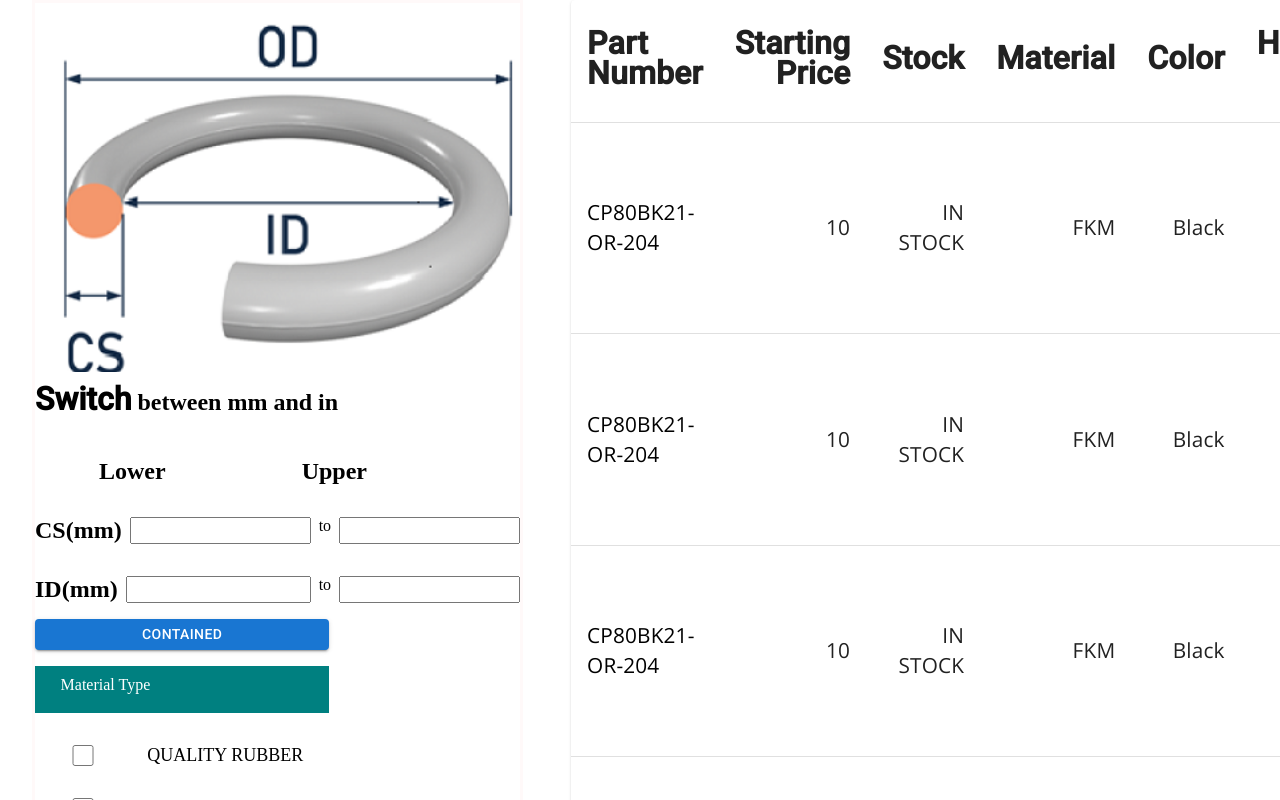
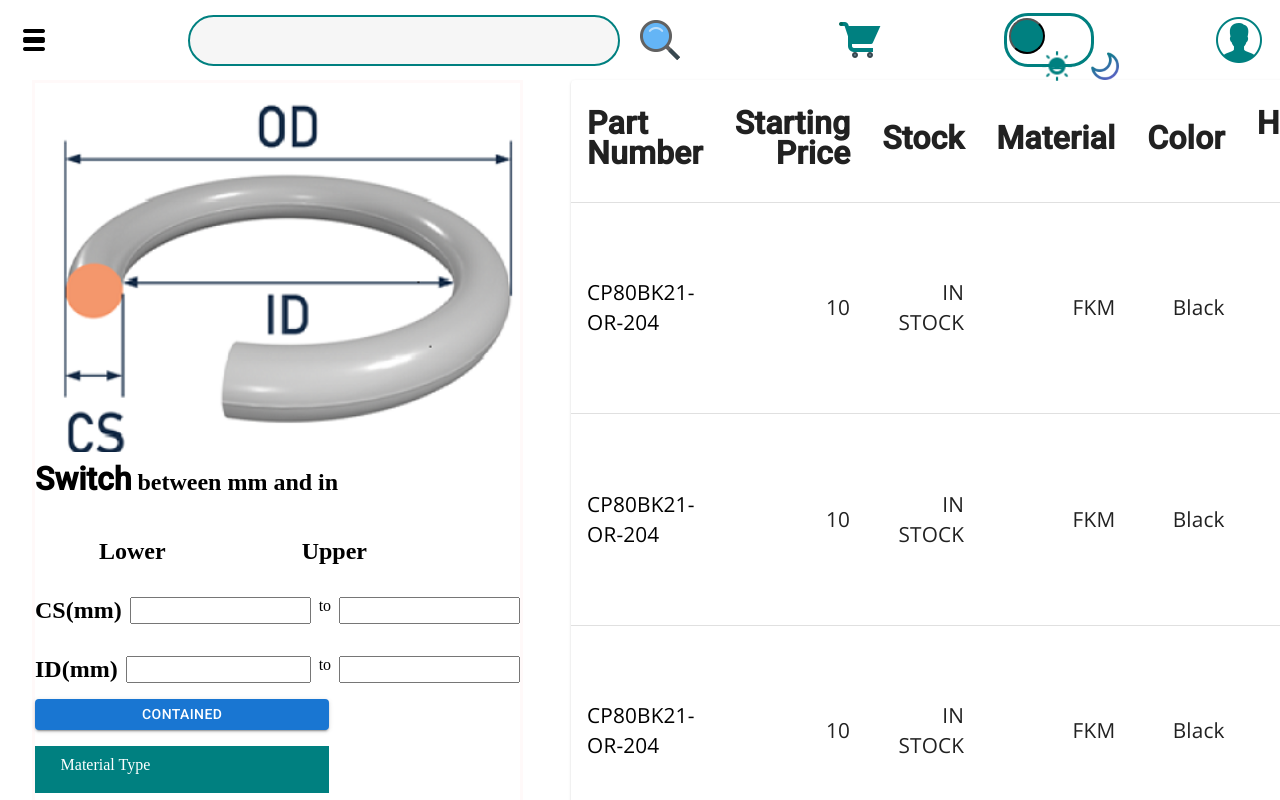
Before and after one commit to Shahvaiz-Ahmed/tmrproject, a React (Create React App) app: page / in a window 1280 px wide. Shown: the top 800 px of the page. Built offline with nearby package versions, Linux system fonts and the light colour scheme.

Commit message:
sloved home page error

```diff
--- a/src/App.js
+++ b/src/App.js
@@ -4,13 +4,25 @@ import './App.css';
 import AllComponents from './Components/Allcomponent';
 import SearchSideBar from './Components/SearchSideBar';
 import SearchTable from './Components/SearchTable';
+import Menu from './Components/Menu';
+import Navbar from './Components/Navbar';
+import { useEffect } from 'react';
+import { useState } from 'react';
+function App() {
+  const [sideMenu, setsideMenu] = useState(false);
 
-function App() {
-
+  useEffect(() => {
+    return () => {
+      window.addEventListener('scroll', ()=>{ setsideMenu(false) });
+    }
+  }, [])
   return (
     <Routes>
       <Route path="/Product" element={<AllComponents />}/>
-      <Route path="/" element={<><div className='search-body'>
+      <Route path="/" element={<>
+        {sideMenu ? <Menu sideMenu={sideMenu} setsideMenu={setsideMenu} /> : <></>}
+      <Navbar sideMenu={sideMenu} setsideMenu={setsideMenu} />
+      <div className='search-body'>
        <SearchSideBar/>   <SearchTable/>
        </div>
         </>}/>
```
